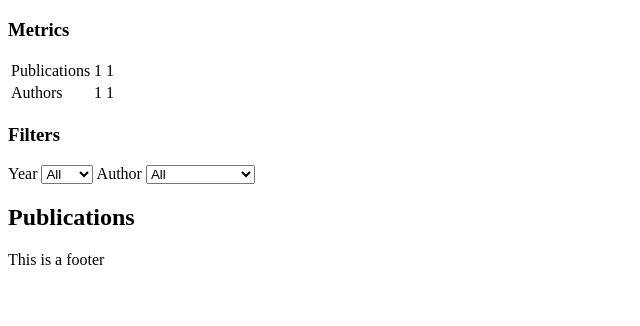
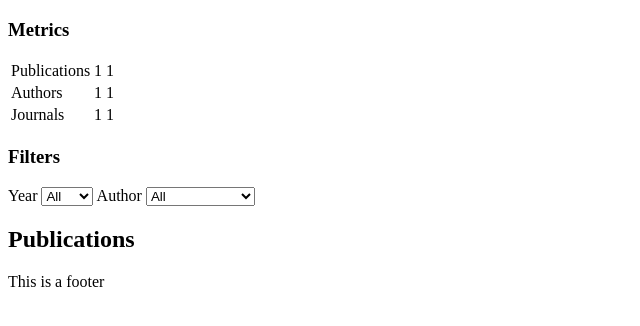
Before and after one commit to TailorDev/django-tailordev-biblio, a Django app: template td_biblio/templates/td_biblio/entry_list.html in a window 1280 px wide. Shown: the part 26-352 px from the top of the page, without its empty margins (0-640 px from the left). Run offline with Django 3.2, Linux system fonts and the light colour scheme; the template is opened without the code that fills it: most values are stand-ins (such as "Sample title", 1, 10 or a date in 2020).

Commit message:
Add journals metric to the EntryListView

```diff
--- a/td_biblio/templates/td_biblio/entry_list.html
+++ b/td_biblio/templates/td_biblio/entry_list.html
@@ -19,6 +19,11 @@
         <td>{% trans "Authors" %}</td>
         <td><span class="counter">{{ n_authors_filter }}</span></td>
         <td>{{ n_authors_total }}</td>
+    </tr>
+    <tr class="metric">
+        <td>{% trans "Journals" %}</td>
+        <td><span class="counter">{{ n_journals_filter }}</span></td>
+        <td>{{ n_journals_total }}</td>
     </tr>
 </table>
 
```
Also changed, not shown: td_biblio/views.py (+7 -1 lines).
